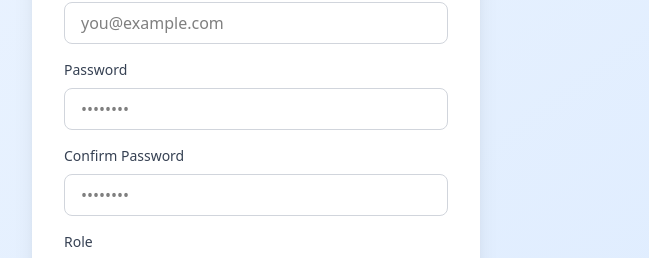
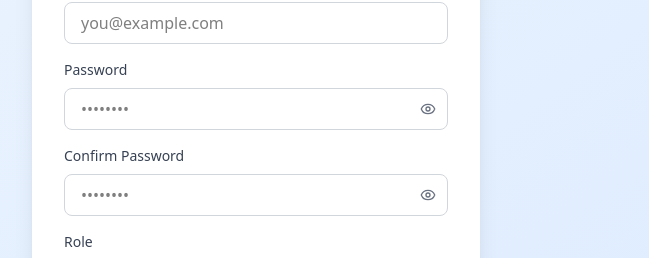
Before and after one commit to Harshvs2003/Hospital_Asset_System, a React (Vite) app in the folder frontend/: page /register in a window 1280 px wide. Shown: the part 332-590 px from the top of the page, without its empty margins (384-1033 px from the left). Built offline with nearby package versions, Linux system fonts and the light colour scheme; no server answers.

Commit message:
password_view_feature

```diff
--- a/frontend/src/pages/ForgotPassword.tsx
+++ b/frontend/src/pages/ForgotPassword.tsx
@@ -1,6 +1,6 @@
 import React from "react";
 import { Link } from "react-router-dom";
-import { KeyRound, AlertCircle, Loader, Mail } from "lucide-react";
+import { KeyRound, AlertCircle, Loader, Mail, Eye, EyeOff } from "lucide-react";
 import { post } from "../lib/api";
 
 const ForgotPassword: React.FC = () => {
@@ -8,6 +8,7 @@ const ForgotPassword: React.FC = () => {
   const [email, setEmail] = React.useState("");
   const [otp, setOtp] = React.useState("");
   const [newPassword, setNewPassword] = React.useState("");
+  const [showNewPassword, setShowNewPassword] = React.useState(false);
   const [loading, setLoading] = React.useState(false);
   const [resendCooldown, setResendCooldown] = React.useState(0);
   const [message, setMessage] = React.useState<string | null>(null);
@@ -175,15 +176,25 @@ const ForgotPassword: React.FC = () => {
             </div>
             <div>
               <label className="block text-sm font-medium text-gray-700 mb-2">New Password</label>
+              <div className="relative">
               <input
-                type="password"
+                type={showNewPassword ? "text" : "password"}
                 value={newPassword}
                 onChange={(e) => setNewPassword(e.target.value)}
                 required
                 minLength={6}
-                className="w-full px-4 py-2 border border-gray-300 rounded-lg focus:ring-2 focus:ring-blue-500 focus:border-transparent outline-none"
+                className="w-full px-4 py-2 pr-11 border border-gray-300 rounded-lg focus:ring-2 focus:ring-blue-500 focus:border-transparent outline-none"
                 placeholder="At least 6 characters"
               />
+              <button
+                type="button"
+                onClick={() => setShowNewPassword((v) => !v)}
+                className="absolute inset-y-0 right-0 px-3 flex items-center text-gray-500 hover:text-gray-700"
+                aria-label={showNewPassword ? "Hide password" : "Show password"}
+              >
+                {showNewPassword ? <EyeOff className="w-4 h-4" /> : <Eye className="w-4 h-4" />}
+              </button>
+            </div>
             </div>
             <button
               type="submit"
--- a/frontend/src/pages/Login.tsx
+++ b/frontend/src/pages/Login.tsx
@@ -1,12 +1,13 @@
 // src/components/Login.tsx
 import React, { useState } from "react";
 import { useNavigate, Link } from "react-router-dom";
-import { LogIn, AlertCircle, Loader } from "lucide-react";
+import { LogIn, AlertCircle, Loader, Eye, EyeOff } from "lucide-react";
 import { useAuth } from "../context/AuthContext"; // updated path
 
 const Login: React.FC = () => {
   const [email, setEmail] = useState("");
   const [password, setPassword] = useState("");
+  const [showPassword, setShowPassword] = useState(false);
   const [error, setError] = useState<string | null>(null);
   const [loading, setLoading] = useState(false);
 
@@ -82,15 +83,25 @@ const Login: React.FC = () => {
             <label htmlFor="password" className="block text-sm font-medium text-gray-700 mb-2">
               Password
             </label>
+            <div className="relative">
               <input
                 id="password"
-              type="password"
+                type={showPassword ? "text" : "password"}
                 value={password}
                 onChange={(e) => setPassword(e.target.value)}
                 placeholder="••••••••"
                 required
-              className="w-full px-4 py-2 border border-gray-300 rounded-lg focus:ring-2 focus:ring-blue-500 focus:border-transparent outline-none transition"
+                className="w-full px-4 py-2 pr-11 border border-gray-300 rounded-lg focus:ring-2 focus:ring-blue-500 focus:border-transparent outline-none transition"
               />
+              <button
+                type="button"
+                onClick={() => setShowPassword((v) => !v)}
+                className="absolute inset-y-0 right-0 px-3 flex items-center text-gray-500 hover:text-gray-700"
+                aria-label={showPassword ? "Hide password" : "Show password"}
+              >
+                {showPassword ? <EyeOff className="w-4 h-4" /> : <Eye className="w-4 h-4" />}
+              </button>
+            </div>
           </div>
 
           {/* Submit Button */}
--- a/frontend/src/pages/Register.tsx
+++ b/frontend/src/pages/Register.tsx
@@ -1,7 +1,7 @@
 // src/pages/Register.tsx
 import React, { useState } from "react";
 import { useNavigate, Link } from "react-router-dom";
-import { UserPlus, AlertCircle, Loader } from "lucide-react";
+import { UserPlus, AlertCircle, Loader, Eye, EyeOff } from "lucide-react";
 import { post } from "../lib/api";
 import { DEPARTMENTS } from "../data/departments";
 
@@ -9,7 +9,9 @@ const Register: React.FC = () => {
   const [name, setName] = useState("");
   const [email, setEmail] = useState("");
   const [password, setPassword] = useState("");
+  const [showPassword, setShowPassword] = useState(false);
   const [confirmPassword, setConfirmPassword] = useState("");
+  const [showConfirmPassword, setShowConfirmPassword] = useState(false);
   const [role, setRole] = useState<string>("DEPARTMENT_USER");
   const [departmentId, setDepartmentId] = useState<string>("");
   const [error, setError] = useState<string | null>(null);
@@ -125,15 +127,25 @@ const Register: React.FC = () => {
             <label htmlFor="password" className="block text-sm font-medium text-gray-700 mb-2">
               Password
             </label>
+            <div className="relative">
               <input
                 id="password"
-              type="password"
+                type={showPassword ? "text" : "password"}
                 value={password}
                 onChange={(e) => setPassword(e.target.value)}
                 placeholder="••••••••"
                 required
-              className="w-full px-4 py-2 border border-gray-300 rounded-lg focus:ring-2 focus:ring-blue-500 focus:border-transparent outline-none transition"
+                className="w-full px-4 py-2 pr-11 border border-gray-300 rounded-lg focus:ring-2 focus:ring-blue-500 focus:border-transparent outline-none transition"
               />
+              <button
+                type="button"
+                onClick={() => setShowPassword((v) => !v)}
+                className="absolute inset-y-0 right-0 px-3 flex items-center text-gray-500 hover:text-gray-700"
+                aria-label={showPassword ? "Hide password" : "Show password"}
+              >
+                {showPassword ? <EyeOff className="w-4 h-4" /> : <Eye className="w-4 h-4" />}
+              </button>
+            </div>
           </div>
 
           {/* Confirm Password */}
@@ -141,15 +153,25 @@ const Register: React.FC = () => {
             <label htmlFor="confirmPassword" className="block text-sm font-medium text-gray-700 mb-2">
               Confirm Password
             </label>
+            <div className="relative">
               <input
                 id="confirmPassword"
-              type="password"
+                type={showConfirmPassword ? "text" : "password"}
                 value={confirmPassword}
                 onChange={(e) => setConfirmPassword(e.target.value)}
                 placeholder="••••••••"
                 required
-              className="w-full px-4 py-2 border border-gray-300 rounded-lg focus:ring-2 focus:ring-blue-500 focus:border-transparent outline-none transition"
+                className="w-full px-4 py-2 pr-11 border border-gray-300 rounded-lg focus:ring-2 focus:ring-blue-500 focus:border-transparent outline-none transition"
               />
+              <button
+                type="button"
+                onClick={() => setShowConfirmPassword((v) => !v)}
+                className="absolute inset-y-0 right-0 px-3 flex items-center text-gray-500 hover:text-gray-700"
+                aria-label={showConfirmPassword ? "Hide password" : "Show password"}
+              >
+                {showConfirmPassword ? <EyeOff className="w-4 h-4" /> : <Eye className="w-4 h-4" />}
+              </button>
+            </div>
           </div>
 
           {/* Role */}
```
Lines whose indentation alone changed are shown as unchanged.
